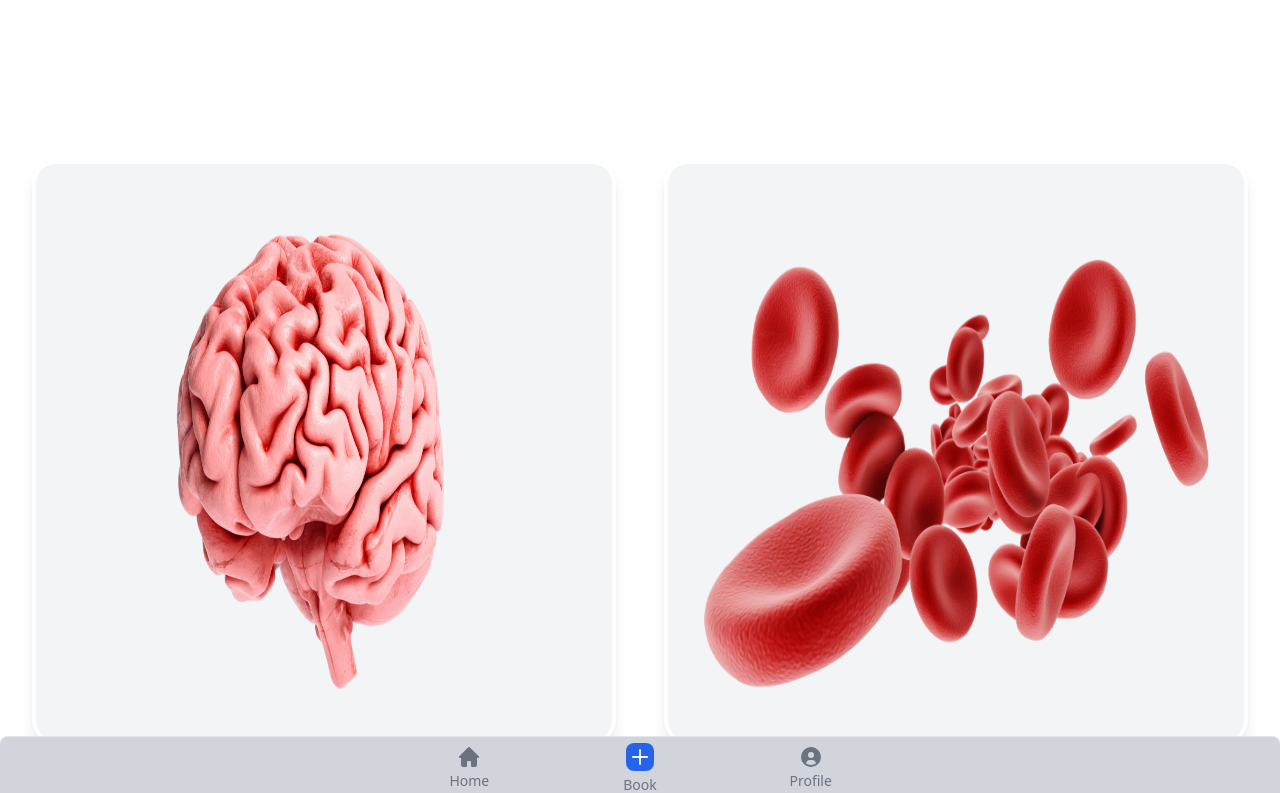
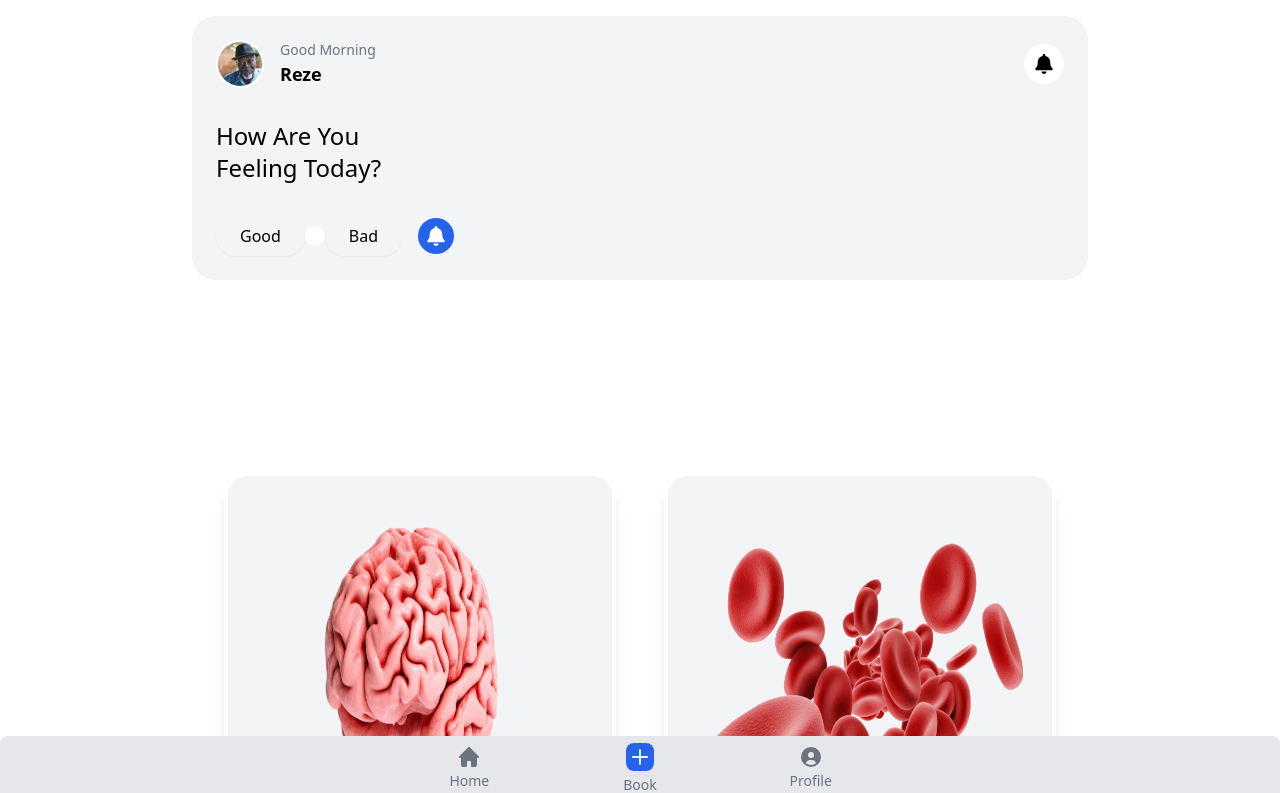
Before and after one commit to Sandile88/webApp, a Next.js app in the folder client/: page / in a window 1280 px wide. Shown: the top 793 px of the page. Built offline with nearby package versions, Linux system fonts and the light colour scheme.

Commit message:
added home screen header

```diff
--- a/client/app/components/BottomNav.tsx
+++ b/client/app/components/BottomNav.tsx
@@ -4,7 +4,7 @@ import Link from 'next/link';
 const BottomNav = () => {
   return (
     <section>
-      <div className="fixed bottom-0 w-full h-16 bg-gray-300 border-t rounded-lg border-gray-200">
+      <div className="fixed bottom-0 w-full h-16 bg-gray-200 border-t rounded-lg border-gray-200">
         <div className="grid h-full max-w-lg grid-cols-3 mx-auto">
           <Link
             href="/home"
--- a/client/app/components/Home.tsx
+++ b/client/app/components/Home.tsx
@@ -1,12 +1,56 @@
-import React from 'react'
+import React from 'react';
 import CardStats from './CardStats';
+import Image from 'next/image';
+// import { Bell } from 'lucide-react';
+import { FaBell } from "react-icons/fa";
+import profile from '@/public/profile.jpg';
+
+const CustomHeader = () => {
+  return (
+    <div className="bg-gray-100 rounded-3xl p-6 w-full max-w-4xl mx-auto">
+      <div className="flex items-center justify-between mb-8">
+        <div className="flex items-center gap-4">
+          <div className="relative w-12 h-12 rounded-full overflow-hidden border-2 border-white">
+            <Image src={profile} alt="Profile" fill className="object-cover"/>
+          </div>
+          <div>
+            <p className="text-gray-500 text-sm">Good Morning</p>
+            <h2 className="text-lg font-bold">Reze</h2>
+          </div>
+        </div>
+        <button className="p-2 bg-white rounded-full border-2 border-white hover:bg-gray-50 transition-colors">
+          <FaBell className="w-5 h-5" />
+        </button>
+      </div>
+
+      <div className="mb-8">
+        <h1 className="text-2xl font-normal">How Are You</h1>
+        <h1 className="text-2xl font-normal">Feeling Today?</h1>
+      </div>
+
+      <div className="flex items-center gap-2">
+        <button className="px-6 py-2 bg-gray-100 border-3 border-white rounded-full shadow-sm hover:bg-gray-200 transition-colors z-10">Good</button>
+        <div className="w-5 h-5 bg-white rounded-full -mx-2 z-0" />
+        <button className="px-6 py-2 bg-gray-100 border-3 border-white rounded-full shadow-sm hover:bg-gray-200 transition-colors z-10">Bad</button>
+        <div className="ml-2">
+          <button className="p-2 bg-blue-600 rounded-full border-3 border-white hover:bg-blue-700 transition-colors">
+            <FaBell className="w-5 h-5 text-white" />
+          </button>
+        </div>
+      </div>
+    </div>
+  );
+};
 
 const HomeScreen = () => {
   return (
-    <section>
-        <CardStats/>
+    <section className="min-h-screen bg-white p-4">
+      <div className="max-w-4xl mx-auto space-y-8">
+        <CustomHeader />
+        <CardStats />
+      </div>
     </section>
-  )
-}
+  );
+};
 
 export default HomeScreen;
```
Also changed, not shown: client/package.json (+5 -4 lines), client/public/profile.jpg (added), 1 other file (tests, documents, lock files or other folders).
